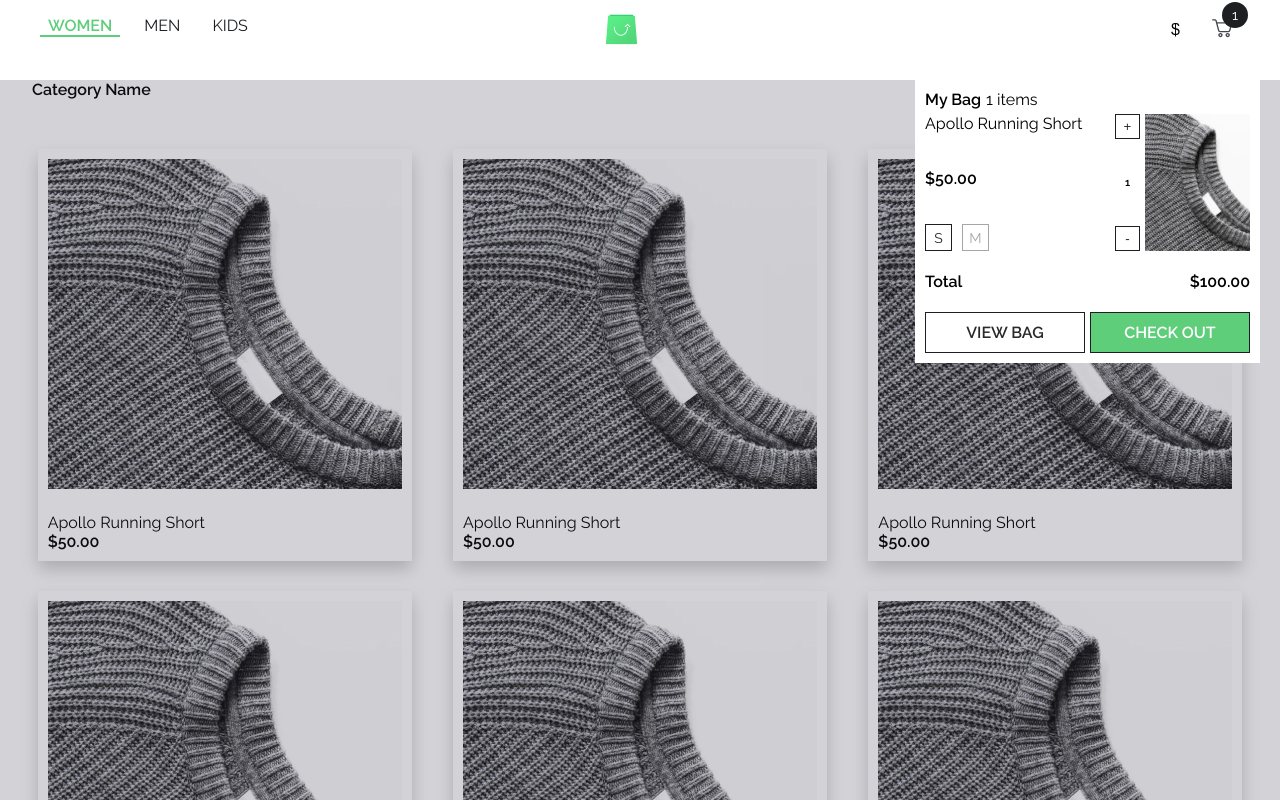
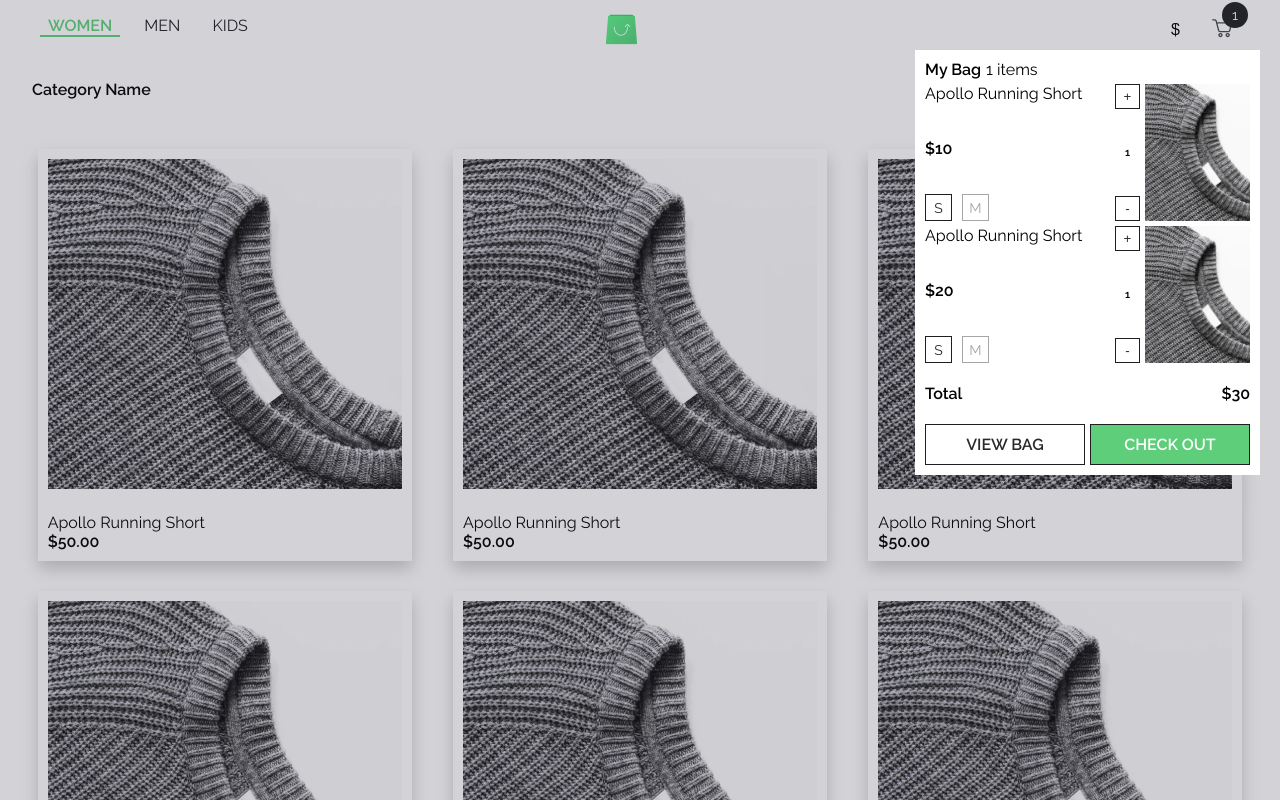
Before and after one commit to AhmedMikkawe/react-graphql-cart, a React (Create React App) app: page /category/women in a window 1280 px wide. Both pictures are taken after a click on the button 1222 px from the left and 29 px from the top of the page. Shown: the top 800 px of the page. Built offline with nearby package versions, Linux system fonts and the light colour scheme.

Commit message:
added cartoverlay item component

```diff
--- a/src/App.js
+++ b/src/App.js
@@ -13,19 +13,8 @@ class App extends React.Component {
     this.state = {
       showCartOverlay: false,
       numberOfCartItems: 1,
-      numberOfItemCount: 1,
     };
     this.showCartOverlay = this.showCartOverlay.bind(this);
-    this.increaseNumberOfItemCount = this.increaseNumberOfItemCount.bind(this);
-    this.decreaseNumberOfItemCount = this.decreaseNumberOfItemCount.bind(this);
-  }
-  increaseNumberOfItemCount(e) {
-    e.stopPropagation();
-    this.setState({ numberOfItemCount: this.state.numberOfItemCount + 1 });
-  }
-  decreaseNumberOfItemCount(e) {
-    e.stopPropagation();
-    this.setState({ numberOfItemCount: this.state.numberOfItemCount - 1 });
   }
   showCartOverlay() {
     this.state.showCartOverlay
@@ -40,12 +29,9 @@ class App extends React.Component {
           showCartOverlay={this.showCartOverlay}
         />
         <CartOverlay
-          numberOfItemCount={this.state.numberOfItemCount}
           showCartOverlay={this.showCartOverlay}
           numberOfCartItems={this.state.numberOfCartItems}
           show={this.state.showCartOverlay}
-          increaseNumberOfItemCount={this.increaseNumberOfItemCount}
-          decreaseNumberOfItemCount={this.decreaseNumberOfItemCount}
         />
         <Switch>
           <Route exact path="/">
--- a/src/components/CartOverlay.js
+++ b/src/components/CartOverlay.js
@@ -1,86 +1,84 @@
 import React, { Component } from "react";
 import { NavLink } from "react-router-dom";
+import CartOverlayItem from "./CartOverlayItem";
 import imgUrl from "../product-image.jpg";
+
 class CartOverlay extends Component {
+  items = [
+    {
+      itemName: "Apollo Running Short",
+      itemPrice: 10,
+      itemQuantity: 1,
+      itemCurrency: "$",
+    },
+    {
+      itemName: "Apollo Running Short",
+      itemPrice: 20,
+      itemQuantity: 1,
+      itemCurrency: "$",
+    },
+  ];
   constructor(props) {
     super(props);
+    this.state = {
+      totalPrice: 0,
+    };
+  }
+  componentDidMount() {
+    this.setState({
+      totalPrice: this.items.reduce((prev, curr) => {
+        return prev + curr.itemPrice * curr.itemQuantity;
+      }, 0),
+    });
   }
   render() {
     if (!this.props.show) {
       return null;
     }
+
     return (
       <div
         className="cartoverlay-container"
         onClick={this.props.showCartOverlay}
       >
         <div
+          onClick={(e) => {
+            e.stopPropagation();
+          }}
           style={{
             display: "flex",
             flexDirection: "column",
             padding: "10px",
             minWidth: "325px",
+            maxHeight: "500px",
+            overflow: "auto",
             gap: "5px",
             backgroundColor: "#FFF",
             marginLeft: "auto",
             marginRight: "20px",
+            marginTop: "50px",
           }}
         >
           <div style={{ display: "flex" }}>
             <h4 style={{ margin: "0 5px 0 0" }}>My Bag</h4>
             <span>{this.props.numberOfCartItems} items</span>
           </div>
-          <div className="cart-item">
-            <div className="cart-item-info">
-              <p style={{ margin: "0", fontSize: "16px" }}>
-                Apollo Running Short
-              </p>
-              <p style={{ fontSize: "16px", fontWeight: "bold" }}>$50.00</p>
-              <div
-                className="product-description-info-size"
-                style={{ justifyContent: "flex-start" }}
-              >
-                <span
-                  style={{ fontSize: "14px", width: "25px", height: "25px" }}
-                >
-                  S
-                </span>
-                <span
-                  style={{ fontSize: "14px", width: "25px", height: "25px" }}
-                  className="disabled"
-                >
-                  M
-                </span>
-              </div>
-            </div>
-            <div
-              style={{
-                display: "flex",
-                flexDirection: "column",
-                justifyContent: "space-between",
-              }}
-            >
-              <button
-                className="counterButton"
-                onClick={this.props.increaseNumberOfItemCount}
-              >
-                +
-              </button>
-              <h6 style={{ textAlign: "center" }}>
-                {this.props.numberOfItemCount}
-              </h6>
-              <button
-                className="counterButton"
-                onClick={this.props.decreaseNumberOfItemCount}
-              >
-                -
-              </button>
-            </div>
-            <img className="cart-item-image" src={imgUrl} alt="" />
-          </div>
+          {this.items.map(function (item) {
+            return (
+              <CartOverlayItem
+                itemImage={imgUrl}
+                itemName={item.itemName}
+                itemPrice={item.itemPrice}
+                itemCurrency={item.itemCurrency}
+                itemQuantity={item.itemQuantity}
+              />
+            );
+          })}
           <div style={{ display: "flex", justifyContent: "space-between" }}>
             <p style={{ fontSize: "16px", fontWeight: "bold" }}>Total</p>
-            <p style={{ fontSize: "16px", fontWeight: "bold" }}>$100.00</p>
+            <p style={{ fontSize: "16px", fontWeight: "bold" }}>
+              ${this.state.totalPrice}
+            </p>
           </div>
           <div
             style={{
--- /dev/null
+++ b/src/components/CartOverlayItem.js
@@ -0,0 +1,74 @@
+import { Component, react } from "react";
+
+class CartOverlayItem extends Component {
+  interval = null;
+  constructor(props) {
+    super(props);
+    this.state = {
+      numberOfItemCount: this.props.itemQuantity,
+    };
+    this.increaseNumberOfItemCount = this.increaseNumberOfItemCount.bind(this);
+    this.decreaseNumberOfItemCount = this.decreaseNumberOfItemCount.bind(this);
+  }
+
+  increaseNumberOfItemCount(e) {
+    e.stopPropagation();
+    this.setState({ numberOfItemCount: this.state.numberOfItemCount + 1 });
+  }
+  decreaseNumberOfItemCount(e) {
+    e.stopPropagation();
+    this.setState({ numberOfItemCount: this.state.numberOfItemCount - 1 });
+  }
+  render() {
+    return (
+      <div className="cart-item">
+        <div className="cart-item-info">
+          <p style={{ margin: "0", fontSize: "16px" }}>{this.props.itemName}</p>
+          <p style={{ fontSize: "16px", fontWeight: "bold" }}>
+            {this.props.itemCurrency}
+            {this.props.itemPrice}
+          </p>
+          <div
+            className="product-description-info-size"
+            style={{ justifyContent: "flex-start" }}
+          >
+            <span style={{ fontSize: "14px", width: "25px", height: "25px" }}>
+              S
+            </span>
+            <span
+              style={{ fontSize: "14px", width: "25px", height: "25px" }}
+              className="disabled"
+            >
+              M
+            </span>
+          </div>
+        </div>
+        <div
+          style={{
+            display: "flex",
+            flexDirection: "column",
+            justifyContent: "space-between",
+          }}
+        >
+          <button
+            className="counterButton"
+            onClick={this.increaseNumberOfItemCount}
+          >
+            +
+          </button>
+          <h6 style={{ textAlign: "center" }}>
+            {this.state.numberOfItemCount}
+          </h6>
+          <button
+            className="counterButton"
+            onClick={this.decreaseNumberOfItemCount}
+          >
+            -
+          </button>
+        </div>
+        <img className="cart-item-image" src={this.props.itemImage} alt="" />
+      </div>
+    );
+  }
+}
+export default CartOverlayItem;
--- a/src/index.css
+++ b/src/index.css
@@ -279,7 +279,7 @@ body {
 
 .cartoverlay-container{
   right: 0;
-  top: 10%;
+  top: 0;
   left: 0;
   bottom: 0;
   position: fixed;
@@ -328,8 +328,3 @@ body {
   text-decoration: none;
   padding: 10px 10px;
 }
-@media screen and (max-width:768px) {
-  .cartoverlay-container{
-    top: 25%;
-  }
-}
```
